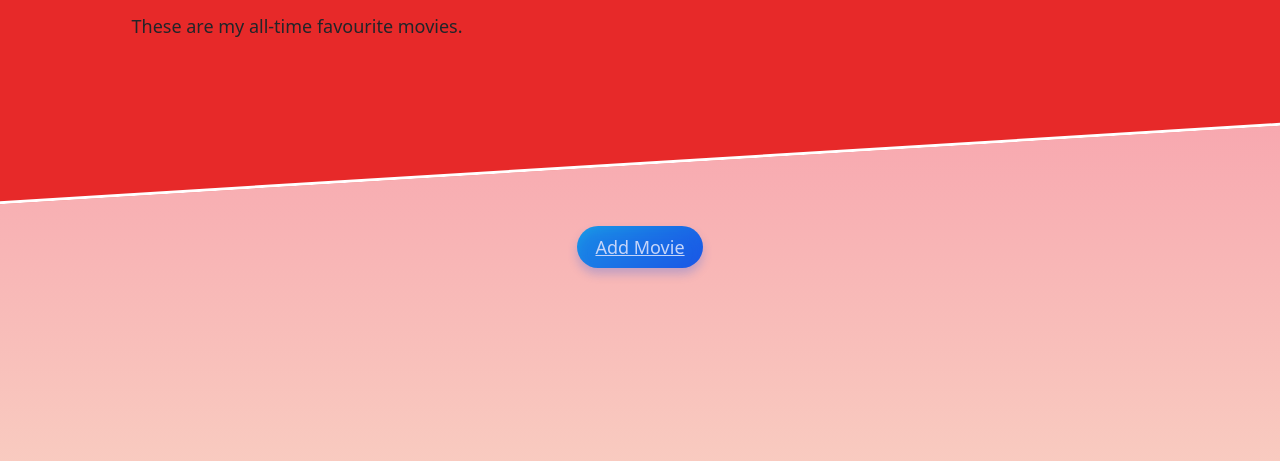
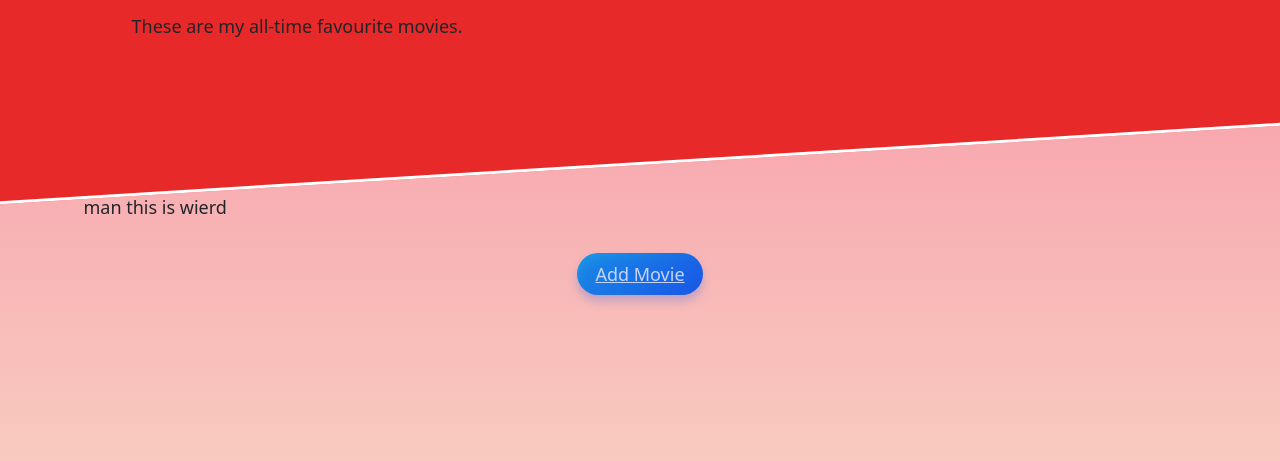
Before and after one commit to ShAcoount/movies, a Flask app: template templates/index.html in a window 1280 px wide. Shown: the part 149-610 px from the top of the page. Run offline with Flask 3, Linux system fonts and the light colour scheme; the template is opened without the code that fills it, so the values that code supplies are empty; some libraries are stand-ins or nearby versions.

Commit message:
wierd staf

```diff
--- a/templates/index.html
+++ b/templates/index.html
@@ -12,6 +12,7 @@
 
 <div class="container">
     <div class="row">
+        <div>man this is wierd</div>
         {% for movie in movies %}
         <div class="col-4">
             <div class="card">
```
